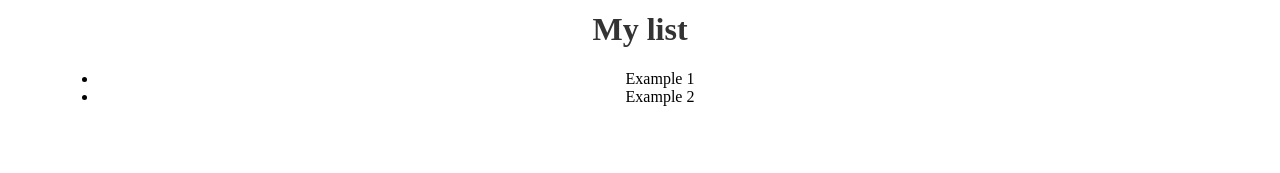
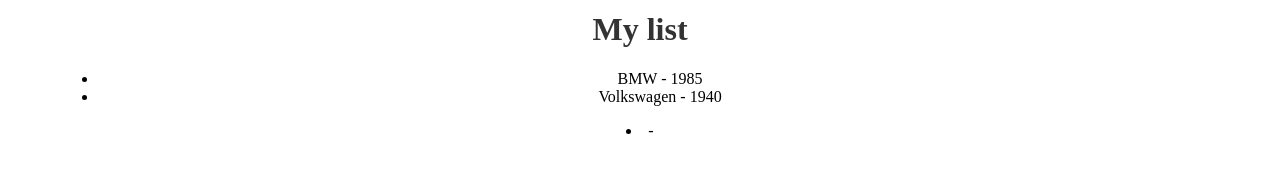
Before and after one commit to carlosarmatos/react-first-project, a React (Create React App) app: page / in a window 1280 px wide. Shown: the part 491-664 px from the top of the page. Built offline with nearby package versions, Linux system fonts and the light colour scheme.

Commit message:
COMMIT: working with Props part 2 - PropTypes

```diff
--- a/src/App.js
+++ b/src/App.js
@@ -3,6 +3,7 @@
 import People from './components/People';
 import Phrase from './components/Phrase';
 import List from './components/List';
+import Item from './components/Item';
 
 
 function App() {
@@ -12,6 +13,7 @@
       <SayMyName name="Luna" />
       <People name="Frankie" age="30" profession="Journalist" picture="https://via.placeholder.com/150" />
       <List />
+      <Item />
     </div>
   );
 }
--- /dev/null
+++ b/src/components/Item.js
@@ -0,0 +1,19 @@
+import PropTypes from 'prop-types'
+
+function Item({marca, anoLancamento}) {
+
+    return (
+        <>
+            <li>
+                {marca} - {anoLancamento}
+            </li>
+        </>
+    )
+}
+
+Item.propTypes = {
+    marca: PropTypes.string,
+    anoLancamento: PropTypes.number
+}
+
+export default Item
--- a/src/components/List.js
+++ b/src/components/List.js
@@ -1,11 +1,13 @@
+import Item from "./Item"
+
 function List() {
 
     return (
         <>
             <h1>My list</h1>
             <ul>
-                <li>Example 1</li>
-                <li>Example 2</li>
+                <Item marca="BMW" anoLancamento={1985} />
+                <Item marca="Volkswagen" anoLancamento={1940} />
             </ul>
         </>
     )
```
